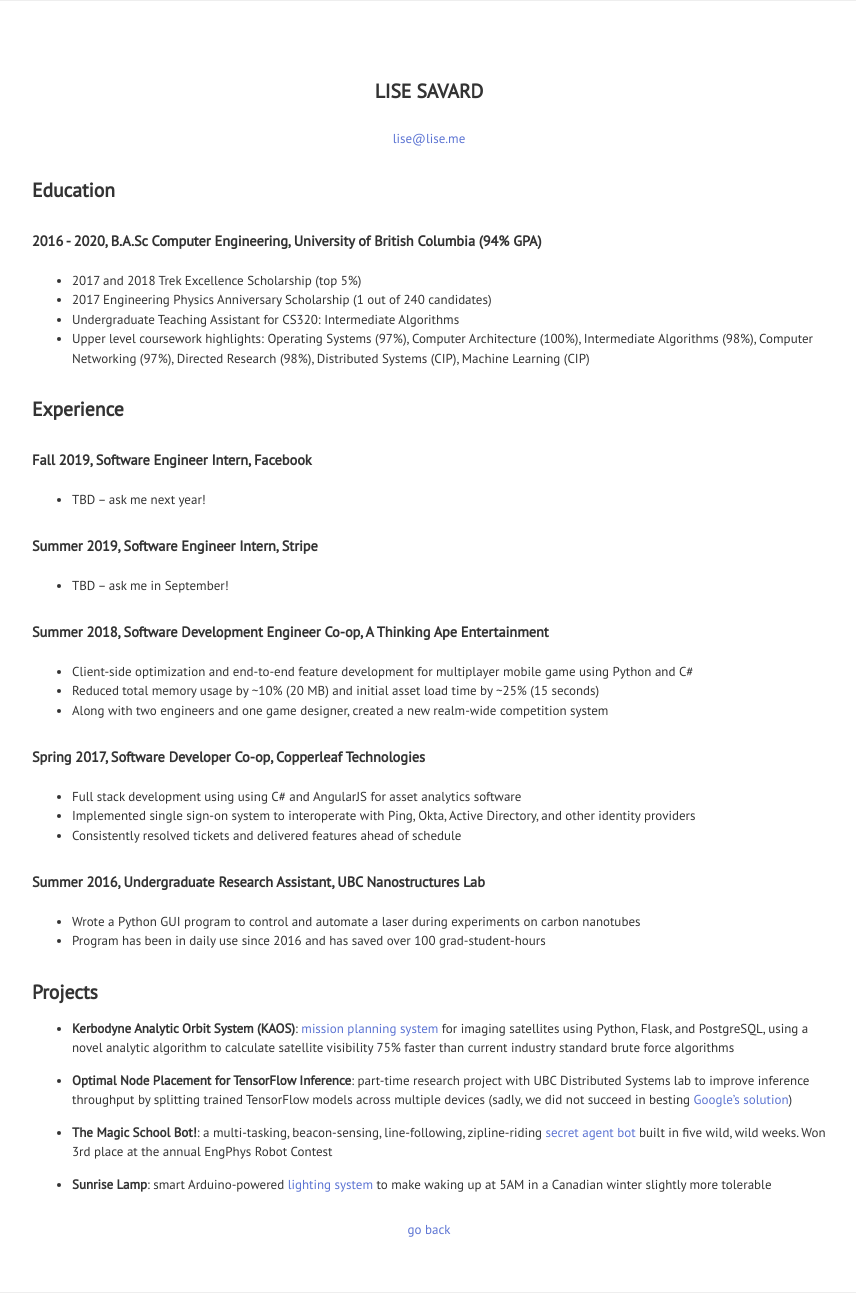
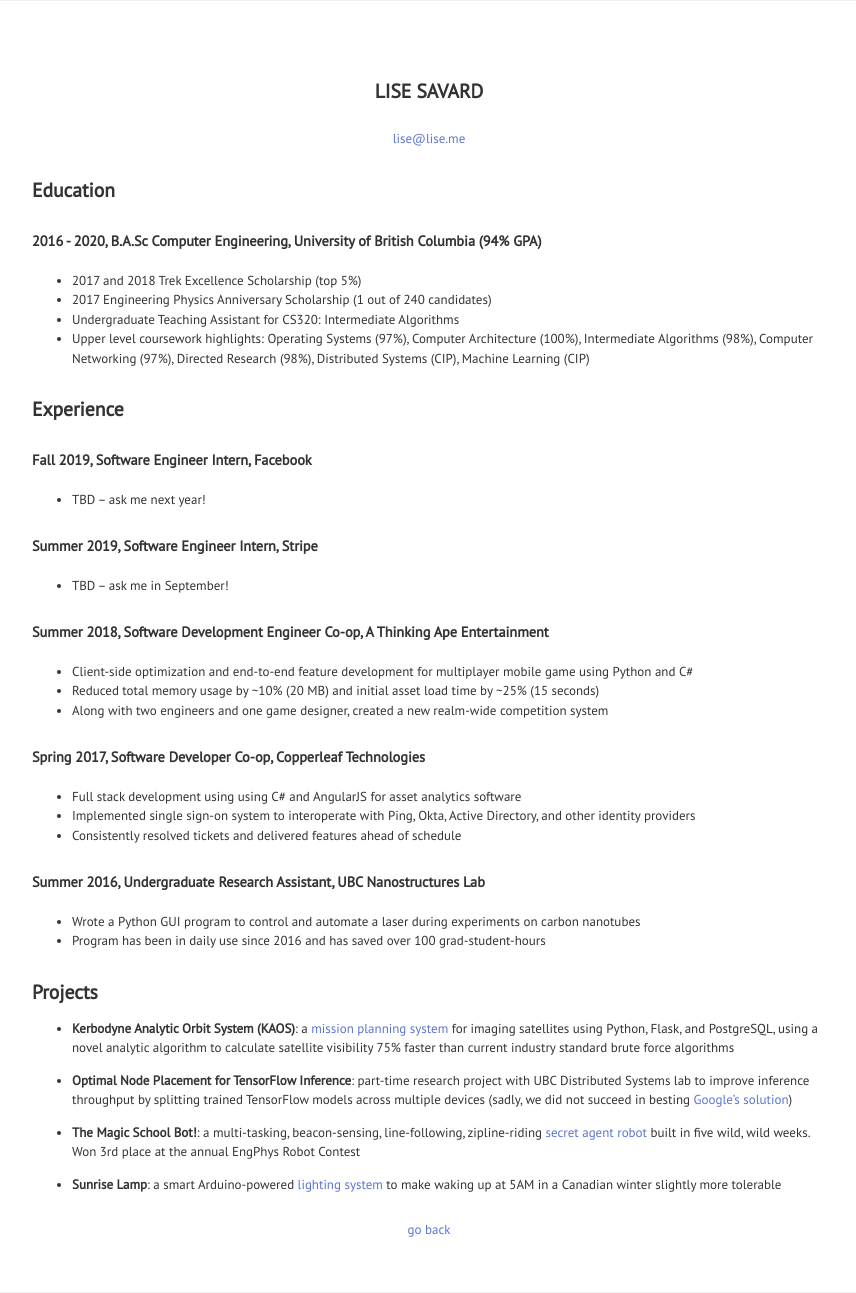
Before and after one commit to lsav/lise.me, a Jekyll site: the page built from _pages/resume.md, in a window 1280 px wide. Shown: the whole page, without its empty margins (211-1067 px from the left). Built offline with Jekyll 4.4.1, drawn with Linux system fonts in a browser that asks for light colours.

Commit message:
Resume tweak

```diff
--- a/_pages/resume.md
+++ b/_pages/resume.md
@@ -38,10 +38,10 @@
 
 # Projects
 
-* **Kerbodyne Analytic Orbit System (KAOS)**: [mission planning system](https://github.com/KMC-70/KAOS) for imaging satellites using Python, Flask, and PostgreSQL, using a novel analytic algorithm to calculate satellite visibility 75% faster than current industry standard brute force algorithms
+* **Kerbodyne Analytic Orbit System (KAOS)**: a [mission planning system](https://github.com/KMC-70/KAOS) for imaging satellites using Python, Flask, and PostgreSQL, using a novel analytic algorithm to calculate satellite visibility 75% faster than current industry standard brute force algorithms
 
-* **Optimal Node Placement for TensorFlow Inference**: part-time research project with UBC Distributed Systems lab to improve inference throughput by splitting trained TensorFlow models across multiple devices (sadly, we did not succeed in besting [Google's solution](https://www.github.com/tensorflow/serving))
+* **Optimal Node Placement for TensorFlow Inference**: part-time research project with UBC Distributed Systems lab to improve inference throughput by splitting trained TensorFlow models across multiple devices (sadly, we did not succeed in besting [Google's solution](https://www.tensorflow.org/serving))
 
-* **The Magic School Bot!**: a multi-tasking, beacon-sensing, line-following, zipline-riding [secret agent bot](https://youtu.be/PCNbXAErK9I) built in five wild, wild weeks. Won 3rd place at the annual EngPhys Robot Contest
+* **The Magic School Bot!**: a multi-tasking, beacon-sensing, line-following, zipline-riding [secret agent robot](https://youtu.be/PCNbXAErK9I) built in five wild, wild weeks. Won 3rd place at the annual EngPhys Robot Contest
 
-* **Sunrise Lamp**: smart Arduino-powered [lighting system](https://youtu.be/MBOkNSHl62o) to make waking up at 5AM in a Canadian winter slightly more tolerable
+* **Sunrise Lamp**: a smart Arduino-powered [lighting system](https://youtu.be/MBOkNSHl62o) to make waking up at 5AM in a Canadian winter slightly more tolerable
```
